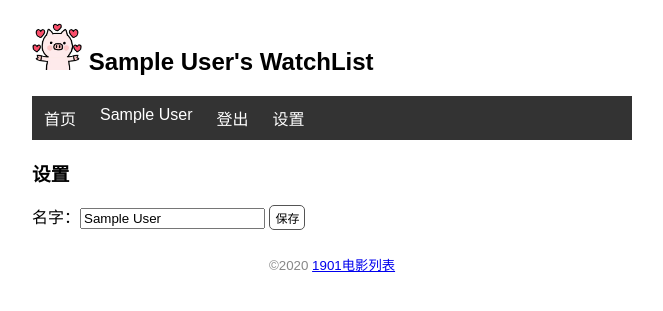
After one commit to liwasai/1901Flask, a Flask app: page /settings in a window 1280 px wide. The commit adds this page. Shown: the top 311 px of the page, without its empty margins (308-971 px from the left). Run offline with Flask 2, Linux system fonts and the light colour scheme; the visitor is signed in with stand-in values (Sample User, id 1); data comes from the database, SQL or seed files in the repository.

Commit message:
终极版

```diff
--- a/day1/watchlist/app.py
+++ b/day1/watchlist/app.py
@@ -1,9 +1,11 @@
-import os
-import sys
+import os,sys
+from flask import Flask
+from flask import render_template,flash,redirect,request,url_for
+from werkzeug.security import generate_password_hash,check_password_hash
+from flask_sqlalchemy import SQLAlchemy     #导入扩展类
+import click
+from flask_login import LoginManager,UserMixin,login_user,logout_user,login_required,current_user
 
-from flask import Flask,render_template
-import click
-from flask_sqlalchemy import SQLAlchemy#导入扩展类
 
 WIN = sys.platform.startswith('win')
 if WIN:
@@ -13,68 +15,198 @@ else:
 
 app = Flask(__name__)
 
-# app.config['SQLALCHEMY_DATABASE_URI'] = 'sqlite:////'+os.path.join(app.root_path,'data.db')#Linux的四个/
-app.config['SQLALCHEMY_DATABASE_URI'] = 'sqlite:///'+os.path.join(app.root_path,'data.db')#Windows的三个/
-app.config['SQLALCHEMY_TRACK_MODIFICATIONS'] = False #关闭了对模型修改的监控
-db = SQLAlchemy(app)#初始化扩展，传入程序实例app
+# app.config['SQLALCHEMY_DATABASE_URI'] = 'sqlite:////'+os.path.join(app.root_path,'data.db')      #linux
+app.config['SQLALCHEMY_DATABASE_URI'] = 'sqlite:///'+os.path.join(app.root_path,'data.db')     #windows
+app.config['SQLALCHEMY_TRACK_MODIFICATIONS'] = False    # 关闭了对模型修改的监控
+app.config['SECRET_KEY'] = 'watchlist_dev'
 
-#modles
-class User(db.Model):
+db = SQLAlchemy(app)    # 初始化扩展，传入程序实例app
+login_manager = LoginManager(app)   #实例化登录扩展类
+
+@login_manager.user_loader
+def load_user(user_id):
+    user = User.query.get(int(user_id))
+    return user
+
+# models
+class User(db.Model,UserMixin):
     id = db.Column(db.Integer,primary_key=True)
     name = db.Column(db.String(20))
+    username = db.Column(db.String(20))
+    password_hash = db.Column(db.String(128))
+
+    def set_password(self,password):
+        self.password_hash = generate_password_hash(password)
+    def validate_password(self,password):
+        return check_password_hash(self.password_hash,password)
+
 class Movie(db.Model):
     id = db.Column(db.Integer,primary_key=True)
     title = db.Column(db.String(60))
     year = db.Column(db.String(4))
 
-#views
-@app.route('/')
+# # 模板上下文处理函数
+@app.context_processor
+def common_user():
+    user = User.query.first()
+    return dict(user=user)
+
+#views    添加
+@app.route('/',methods=['GET','POST'])
 # @app.route('/index')
 # @app.route('/home')
+def index():
+    if request.method == 'POST':
+        # request在请求触发的时候才会包含数据
+        title = request.form.get('title')
+        year = request.form.get('year')
+        # 验证数据
+        if not title or not year or len(year)>4 or len(title)>60:
+            flash('不能为空或超过最大长度')
+            return redirect(url_for('index'))
+        # 保存表单数据
+        movie = Movie(title=title,year=year)
+        db.session.add(movie)
+        db.session.commit()
+        flash('创建成功')
+        return redirect(url_for('index'))
 
-def index():
+    movies = Movie.query.all()
+    return render_template("index.html",movies=movies)
 
-    user = User.query.first()
-    movies = Movie.query.all()
-    return render_template('index.html',user=user,movies=movies)
+#更新修改
+@app.route('/movie/edit/<int:movie_id>',methods=['GET','POST'])
+def edit(movie_id):
+    movie = Movie.query.get_or_404(movie_id)
+    if request.method == 'POST':
+        title = request.form['title']
+        year = request.form['year']
+        # 验证数据
+        if not title or not year or len(year)>4 or len(title)>60:
+            flash('不能为空或超过最大长度')
+            return redirect(url_for('index'))
+        movie.title = title
+        movie.year = year
+        db.session.commit()
+        flash('更新完成')
+        return redirect(url_for('index'))
 
-# # 动态url
-# @app.route('/index/<name>')
-# def home(name):
-#     return "<h1>hello,Flask,%s</h1>" %name
+    return render_template('edit.html',movie=movie)
 
 
+# 删除电影信息
+@app.route('/movie/delete/<int:movie_id>',methods=['POST'])
+@login_required
+def delete(movie_id):
+    movie = Movie.query.get_or_404(movie_id)
+    db.session.delete(movie)
+    db.session.commit()
+    flash('删除成功')
+    return redirect(url_for('index'))
 
-#自定义命令
-@app.cli.command() #装饰器，注册命令
-@click.option('--drop',is_flag=True,help='删除后再创建')
+
+# 登录
+@app.route('/login',methods=['GET','POST'])
+def login():
+    if request.method == 'POST':
+        # request在请求触发的时候才会包含数据
+        username = request.form.get('username')
+        password = request.form.get('password')
+        # 验证数据
+        if not username or not password:
+            flash('输入错误')
+            return redirect(url_for('login'))
+        # 和数据库中的信息进行比对验证
+        user = User.query.first()
+        if user.username == username and user.validate_password(password):
+            login_user(user)
+            flash('登录成功')
+            return redirect(url_for('index'))
+        flash('用户名或者密码错误')
+        return redirect(url_for('login'))
+
+    return render_template("login.html")
+
+
+# 登出
+@app.route('/logout')
+@login_required
+def logout():
+    logout_user()
+    flash('拜拜')
+    return redirect(url_for('index'))
+
+# settings 设置
+@app.route('/settings',methods=['GET','POST'])
+@login_required
+def settings():
+    if request.method == 'POST':
+        name = request.form['name']
+        if not name or len(name)>20:
+            flash('输入错误')
+            return redirect(url_for('settings'))
+        current_user.name = name
+        db.session.commit()
+        flash('名称已经更新')
+        return redirect(url_for('index'))
+    return render_template('settings.html')
+
+
+# 自定义命令
+#新建data.db的数据库初始化命令
+@app.cli.command()  # 装饰器，注册命令
+@click.option('--drop',is_flag=True,help="删除后再创建")
 def initdb(drop):
     if drop:
         db.drop_all()
     db.create_all()
-    click.echo('初始化数据库完成')
+    click.echo("初始化数据库完成")
 
-#向data.db中写入数据的命令
+# 向data.db中写入数据的命令
 @app.cli.command()
 def forge():
     name = "中国"
     movies = [
         { "title" : "大赢家" , "year" : "2020" },
-        { "title" : "叶问四" , "year" : "2020" },
+        { "title" : "叶问4" , "year" : "2020" },
         { "title" : "唐人街探案" , "year" : "2020" },
         { "title" : "囧妈" , "year" : "2020" },
+        { "title" : "你麻痹" , "year" : "2020" },
     ]
+
     user = User(name=name)
     db.session.add(user)
     for m in movies:
-        movies = Movie(title=m['title'],year=m['year'])
-        db.session.add(movies)
+        movie = Movie(title=m['title'],year=m['year'])
+        db.session.add(movie)
     db.session.commit()
-    click.echo('数据插入完成')
+    click.echo("插入数据完成")
 
-#错误处理函数
+# 生成管理员账号
+@app.cli.command()
+@click.option('--username',prompt=True,help='管理员账号')
+@click.option('--password',prompt=True,help='管理员密码',hide_input=True,confirmation_prompt=True)
+def admin(username,password):
+    db.create_all()
+    user = User.query.first()
+    if user is not None:
+        click.echo('更新用户信息')
+        user.username = username
+        user.set_password = password
+    else:
+        click.echo('创建用户信息')
+        user = User(username=username,name='Admin')
+        user.set_password(password)
+        db.session.add(user)
+    db.session.commit()
+    click.echo('管理员创建完成')
+
+
+
+# 错误处理函数
 @app.errorhandler(404)
-def page_not_found(e):
-    user = User.query.first()
-    #返回模板和状态码
-    return render_template('404.html',user=user),404
+def page_not_found(a):
+    # user = User.query.first()
+    # 返回模板和状态码
+    # return render_template('404.html',user=user),404
+    return render_template('404.html')
--- a/day1/watchlist/static/css/index.css
+++ b/day1/watchlist/static/css/index.css
@@ -74,3 +74,31 @@ nav li a:hover{
     border-radius: 5px;
     padding: 3px 5px;
 }
+
+.btn{
+    font-size: 12px;
+    padding: 3px 5px;
+    text-decoration: none;
+    cursor: pointer;
+    background-color: white;
+    color: black;
+    border: 1px solid #555555;
+    border-radius: 5px;
+}
+.btn:hover{
+    text-decoration: none;
+    background-color: black;
+    color: white;
+    border: 1px solid black;
+}
+
+.alert{
+    position: relative;
+    padding: 10px;
+    margin: 10px 0;
+    border: 1px solid transparent;
+    color: #004085;
+    background-color: #cce5ff;
+    border-color: #b8daff;
+    border-radius: 5px;
+}
--- a/day1/watchlist/templates/base.html
+++ b/day1/watchlist/templates/base.html
@@ -1,29 +1,39 @@
 <!DOCTYPE html>
 <html lang="zh">
-
 <head>
+    {% block head %}
     <meta charset="UTF-8">
     <meta name="viewport" content="width=device-width, initial-scale=1.0">
-    <title>base</title>
-    <link rel="stylesheet" href="{{ url_for('static', filename='css/index.css') }}">
+    <title>{{user.name}}</title>
+    <link rel="stylesheet" href="{{url_for('static',filename='css/index.css')}}">
+    {% endblock%}
 </head>
-
 <body>
     <h2>
-        <img class="img" src="{{ url_for('static', filename='images/y.jpeg') }}" alt="logo">
-        {{user.name}}'s WatchList
+        <img class="img" src="{{url_for('static',filename='images/y.jpeg')}}" alt="图片">
+        {{ current_user.name }}'s WatchList
     </h2>
+    <!--提示信息-->
+    {% for message in get_flashed_messages() %}
+        <div class="alert">{{message}}</div>
+    {% endfor %}
     <nav>
         <ul>
-            <li>
-                <a href="{{ url_for('index') }}">首页</a>
-            </li>
+            <li><a href="{{url_for('index')}}">首页</a></li>
+            {% if not current_user.is_authenticated %}
+            <li><a href="{{url_for('login')}}">登录</a></li>
+            {% else %}
+            <li><a href="##">{{ current_user.name }}</a></li>
+            {% endif %}
+            {% if current_user.is_authenticated %}
+            <li><a href="{{url_for('logout')}}">登出</a></li>
+            <li><a href="{{url_for('settings')}}">设置</a></li>
+            {% endif %}
         </ul>
     </nav>
-    {% block content %}{% endblock %}
+    {% block content %}{% endblock%}
     <footer>
-        <small>&copy;2020<a href="#">电影列表</a></small>
+        <small>&copy;2020 <a href="#">1901电影列表</a></small>
     </footer>
 </body>
-
 </html>
--- /dev/null
+++ b/day1/watchlist/templates/settings.html
@@ -0,0 +1,10 @@
+{% extends 'base.html' %}
+
+{% block content %}
+<h3>设置</h3>
+
+<form method="post">
+    名字：<input type="text" name='name' value="{{ current_user.name }}" autocomplete='off' required>
+    <input type="submit" class='btn' name='submit' value="保存">
+</form>
+{% endblock %}
```
Also changed, not shown: day1/watchlist/templates/edit.html (added, +13 -0 lines), day1/watchlist/templates/index.html (+23 -4 lines), day1/watchlist/templates/login.html (added, +10 -0 lines).
